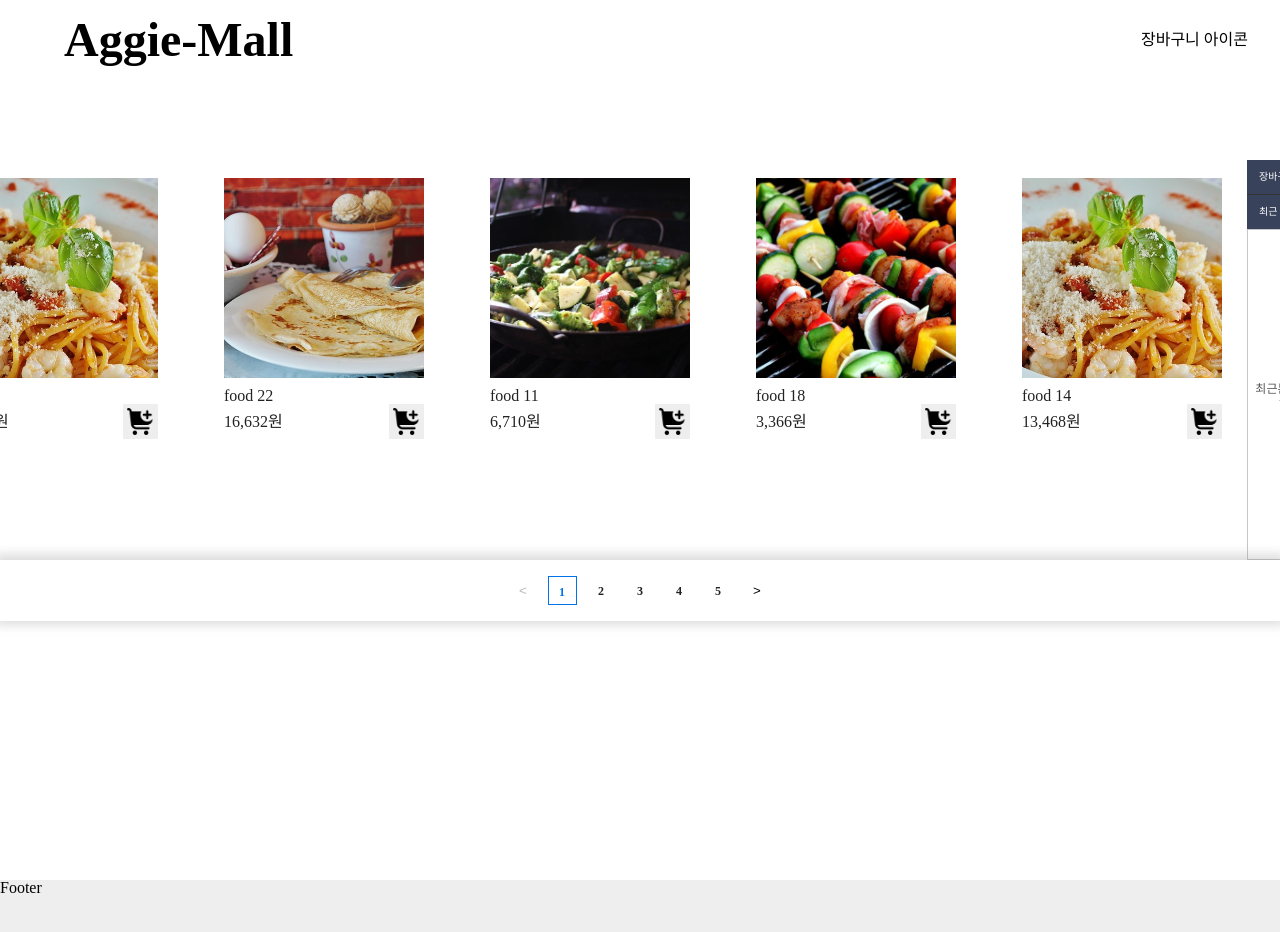
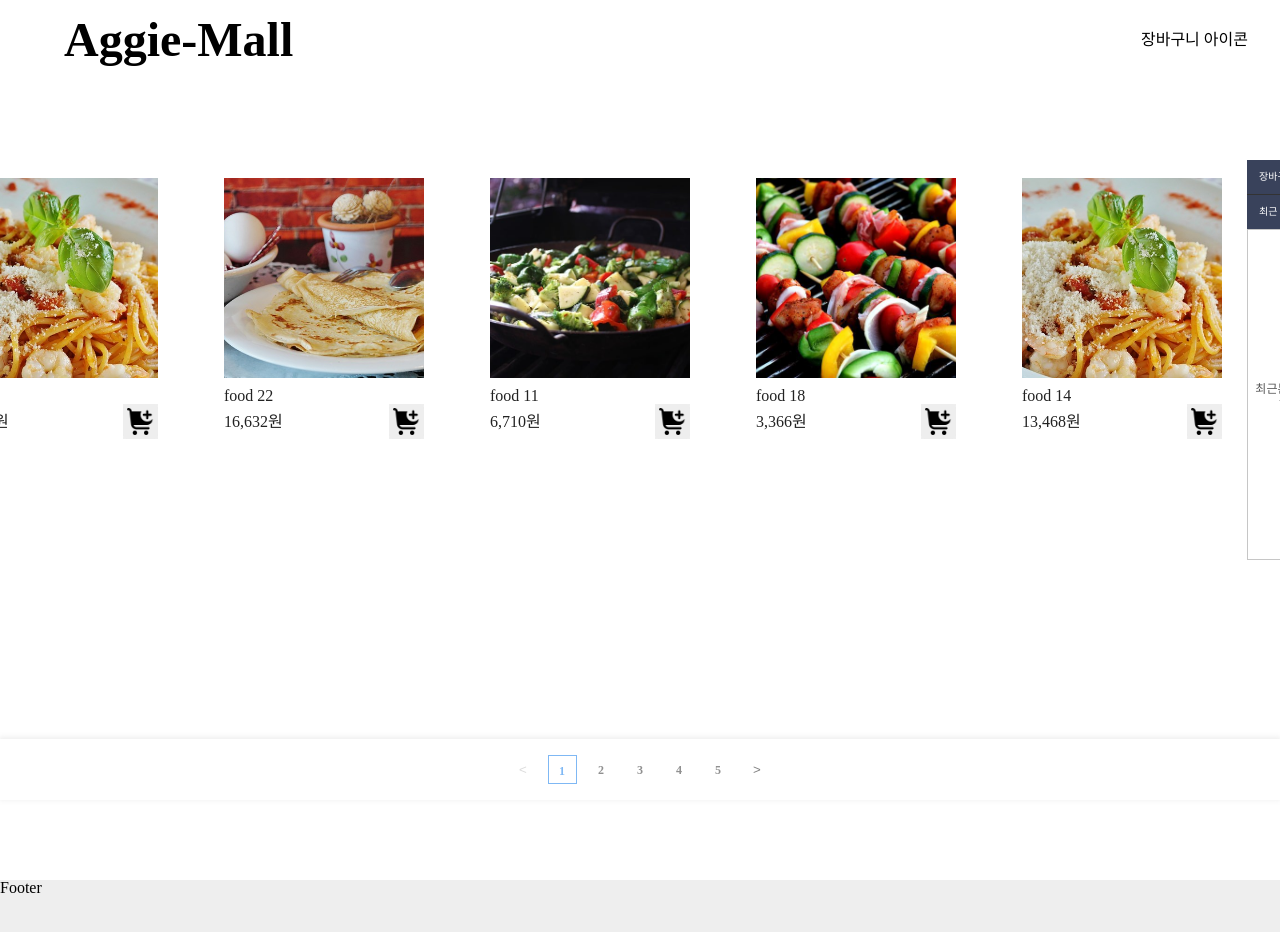
Before and after one commit to aggie97/e-aggiemall, a Next.js app: page /products in a window 1280 px wide. Shown: the top 932 px of the page. Built offline with nearby package versions, Linux system fonts and the light colour scheme.

Commit message:
🚸 [Feature]: pagination 로직 변경
6페이지에서 이전 페이지 클릭 시에 1페이지로 이동하던 것을 5페이지로 이동하도록 변경

```diff
--- a/src/components/units/product/list/pagination/index.tsx
+++ b/src/components/units/product/list/pagination/index.tsx
@@ -1,18 +1,25 @@
 import Link from 'next/link';
 import styled from 'styled-components';
 import { useRouter } from 'next/router';
-import { Data } from '@src/types/types';
 import { useState } from 'react';
 
+import type { Data } from 'src/types/types';
+
 const PaginationBox = styled.div`
-  position: sticky;
+  position: fixed;
   bottom: 0;
+  width: 100%;
   padding: 1rem 0;
   display: flex;
   flex-direction: row;
   justify-content: center;
-  background-color: #fff;
-  box-shadow: 0 -1px 10px 5px rgba(144 144 144/0.3);
+  opacity: 0.5;
+  box-shadow: 0 -1px 5px 1px rgba(144 144 144/0.3);
+  :hover {
+    opacity: 1;
+    background-color: #fff;
+  }
+  transition: opacity 0.2s ease-in-out, background-color 0.2s ease-in-out;
 
   .link-container {
     display: flex;
@@ -51,7 +58,7 @@ const PaginationBox = styled.div`
     width: 29px;
     height: 29px;
     border: none;
-    background-color: #fff;
+    background-color: transparent;
     :hover:not(:disabled) {
       color: red;
     }
@@ -66,7 +73,7 @@ const Pagination = ({ totalPage }: Pick<Data, 'totalPage'>) => {
 
   const onClickPrevPage = () => {
     setStartPage((prev) => prev - 5);
-    router.push({ pathname: '/products', query: { page: startPage - 5 } });
+    router.push({ pathname: '/products', query: { page: startPage - 1 } });
   };
   const onClickNextPage = () => {
     setStartPage((prev) => prev + 5);
@@ -85,11 +92,11 @@ const Pagination = ({ totalPage }: Pick<Data, 'totalPage'>) => {
               <Link
                 key={Math.random()}
                 href={{ pathname: '/products', query: { page: index + startPage } }}
-                className={`${
-                  router.query.page
+                className={
+                  (router.query.page
                     ? router.query.page === String(index + startPage) && 'selected'
-                    : index === 0 && 'selected'
-                }`}
+                    : index === 0 && 'selected') || ''
+                }
               >
                 {index + startPage}
               </Link>
```
